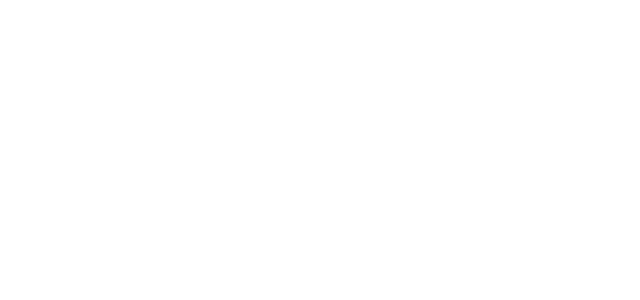
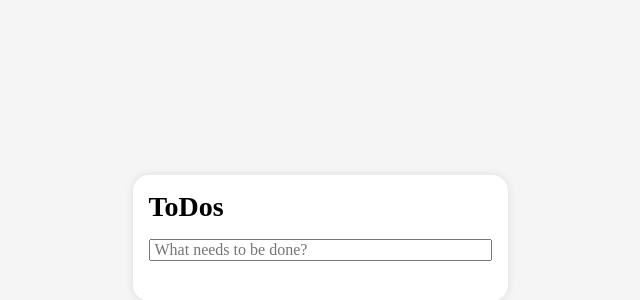
Before and after one commit to FE4902/To-Do-List, a React (Create React App) app: page / in a window 1280 px wide. Shown: the part 162-462 px from the top of the page, without its empty margins (320-960 px from the left). Built offline with nearby package versions, Linux system fonts and the light colour scheme.

Commit message:
Feat: 1차 마크업 완료

```diff
--- a/package.json
+++ b/package.json
@@ -14,6 +14,7 @@
     "react-dom": "^18.2.0",
     "react-icons": "^4.7.1",
     "react-scripts": "5.0.1",
+    "sass": "^1.58.3",
     "typescript": "^4.9.4",
     "web-vitals": "^2.1.4"
   },
--- a/src/App.tsx
+++ b/src/App.tsx
@@ -1,7 +1,16 @@
-import "./App.css";
+import "./styles/style.scss";
+import { Body } from "./components/Body";
+import { Footer } from "./components/Footer";
+import { Header } from "./components/Header";
 
 function App() {
-    return <div></div>;
+    return (
+        <div className="wrap">
+            <Header />
+            <Body />
+            <Footer />
+        </div>
+    );
 }
 
 export default App;
--- /dev/null
+++ b/src/components/Body.tsx
@@ -0,0 +1,8 @@
+export const Body = (): JSX.Element => {
+    return (
+        <main className="body">
+            <input className="todo__input" type="text" placeholder="What needs to be done?" />
+            <ul className="todo__list"></ul>
+        </main>
+    );
+};
--- /dev/null
+++ b/src/components/Footer.tsx
@@ -0,0 +1,29 @@
+export const Footer = (): JSX.Element => {
+    return (
+        <footer className="footer">
+            <div className="count">1 item left</div>
+            <div className="menu">
+                <ul className="menu__list">
+                    <li className="menu__item">
+                        <a href="#" className="menu__link">
+                            All
+                        </a>
+                    </li>
+                    <li className="menu__item">
+                        <a href="#" className="menu__link">
+                            Active
+                        </a>
+                    </li>
+                    <li className="menu__item">
+                        <a href="#" className="menu__link">
+                            Completed
+                        </a>
+                    </li>
+                </ul>
+            </div>
+            <div className="clear">
+                <button className="clear__button">Clear Completed</button>
+            </div>
+        </footer>
+    );
+};
--- /dev/null
+++ b/src/components/Header.tsx
@@ -0,0 +1,7 @@
+export const Header = (): JSX.Element => {
+    return (
+        <header className="header">
+            <h1>ToDos</h1>
+        </header>
+    );
+};
--- a/src/index.tsx
+++ b/src/index.tsx
@@ -1,6 +1,5 @@
 import React from "react";
 import ReactDOM from "react-dom/client";
-import "./index.css";
 import App from "./App";
 
 const root = ReactDOM.createRoot(document.getElementById("root") as HTMLElement);
--- /dev/null
+++ b/src/styles/base.scss
@@ -0,0 +1,51 @@
+body {
+    display: grid;
+    place-content: center;
+    background-color: #f5f5f5;
+}
+
+.wrap {
+    display: grid;
+    background-color: #fff;
+    border-radius: 16px;
+    padding: 16px 16px 32px;
+    width: 375px;
+    box-shadow: 0 0 8px 0 rgba(0, 0, 0, 0.1);
+}
+
+.header {
+    font-size: 28px;
+    font-weight: 700;
+    margin-bottom: 16px;
+}
+
+.body {
+}
+
+.footer {
+    display: none;
+}
+
+.todo {
+    &__input {
+        width: 100%;
+        padding: 0 4px;
+        margin-bottom: 8px;
+    }
+
+    &__list {
+        list-style-type: decimal-leading-zero;
+        padding-left: 24px;
+        // list-style-position: inside;
+    }
+
+    &__item {
+        &:not(:last-child) {
+            margin-bottom: 4px;
+        }
+    }
+
+    &__text {
+        display: inline;
+    }
+}
--- a/src/index.css
+++ b/src/styles/reset.scss
@@ -15,9 +15,9 @@
     -webkit-text-size-adjust: 100%;
     text-size-adjust: 100%;
     cursor: default;
-    line-height: 1.5;
+    line-height: normal;
     overflow-wrap: break-word;
-    word-break: break-word;
+    -moz-tab-size: 4;
     tab-size: 4;
 }
 html,
@@ -44,3 +44,7 @@
     border-collapse: collapse;
     border-spacing: 0;
 }
+ul,
+ol {
+    list-style-type: none;
+}
--- /dev/null
+++ b/src/styles/style.scss
@@ -0,0 +1,2 @@
+@import "reset";
+@import "base";
```
Also changed, not shown: src/components/Item.tsx (added, +11 -0 lines), src/App.css (deleted), 2 other files (tests, documents, lock files or other folders).
